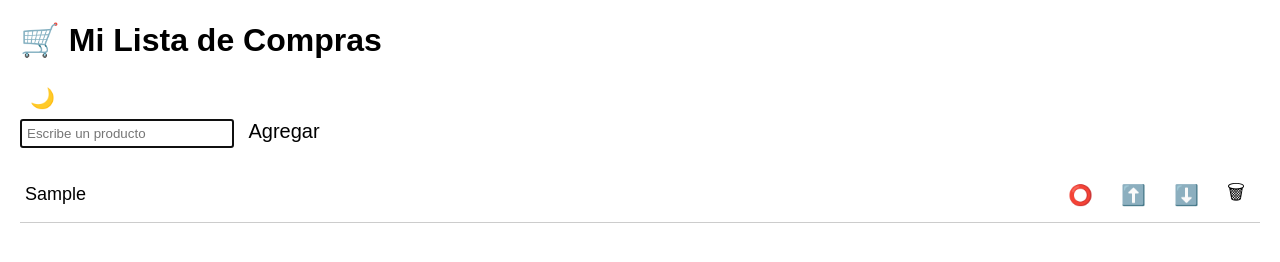
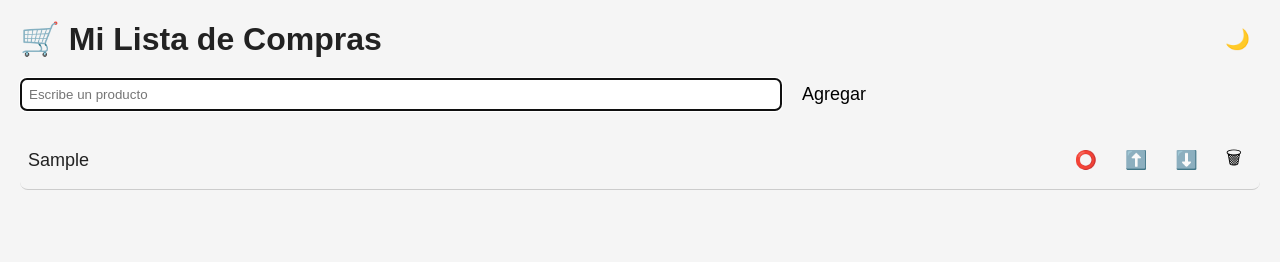
Before and after one commit to JuanPGarza3047/Despensa, a plain HTML site: page index.html in a window 1280 px wide. Both pictures are taken after typing "Sample" into the empty fields and a click on the button "Agregar". Drawn offline with Linux system fonts and the light colour scheme.

Commit message:
Enhance styles and add dark mode support
Updated styles for input, button, and list items. Added dark mode styles.

```diff
--- a/style.css
+++ b/style.css
@@ -1,19 +1,54 @@
+:root {
+  --color-fondo: #f5f5f5;
+  --color-texto: #222;
+  --color-borde: #ccc;
+  --color-acento: #0077ff;
+}
+
 body {
   font-family: Arial, sans-serif;
+  background-color: var(--color-fondo);
+  color: var(--color-texto);
   margin: 20px;
+  transition: background 0.3s, color 0.3s;
+}
+
+header {
+  display: flex;
+  justify-content: space-between;
+  align-items: center;
+}
+
+h1 {
+  margin: 0;
+}
+
+#modoBtn {
+  font-size: 20px;
+  cursor: pointer;
+  background: none;
+  border: none;
+}
+
+.input-container {
+  margin-top: 20px;
+  display: flex;
+  gap: 10px;
 }
 
 input {
-  padding: 5px;
-  width: 200px;
+  padding: 8px;
+  width: 60%;
+  border: 1px solid var(--color-borde);
+  border-radius: 6px;
 }
 
 button {
-  padding: 5px 10px;
+  padding: 6px 10px;
   cursor: pointer;
   border: none;
   background: none;
-  font-size: 20px;
+  font-size: 18px;
 }
 
 ul {
@@ -23,12 +58,13 @@ ul {
 }
 
 li {
-  padding: 5px;
-  border-bottom: 1px solid #ccc;
+  padding: 8px;
+  border-bottom: 1px solid var(--color-borde);
   display: flex;
   justify-content: space-between;
   align-items: center;
   gap: 8px;
+  border-radius: 8px;
 }
 
 li span {
@@ -36,7 +72,18 @@ li span {
   font-size: 18px;
 }
 
-/* Estilo del botón cuando está marcado */
+/* Botón de estado (⭕️ -> ✅) */
 button.comprado {
   color: green;
 }
+
+/* --- MODO OSCURO --- */
+body.oscuro {
+  --color-fondo: #121212;
+  --color-texto: #eaeaea;
+  --color-borde: #333;
+}
+
+body.oscuro #modoBtn {
+  color: #ffde59;
+}
```
